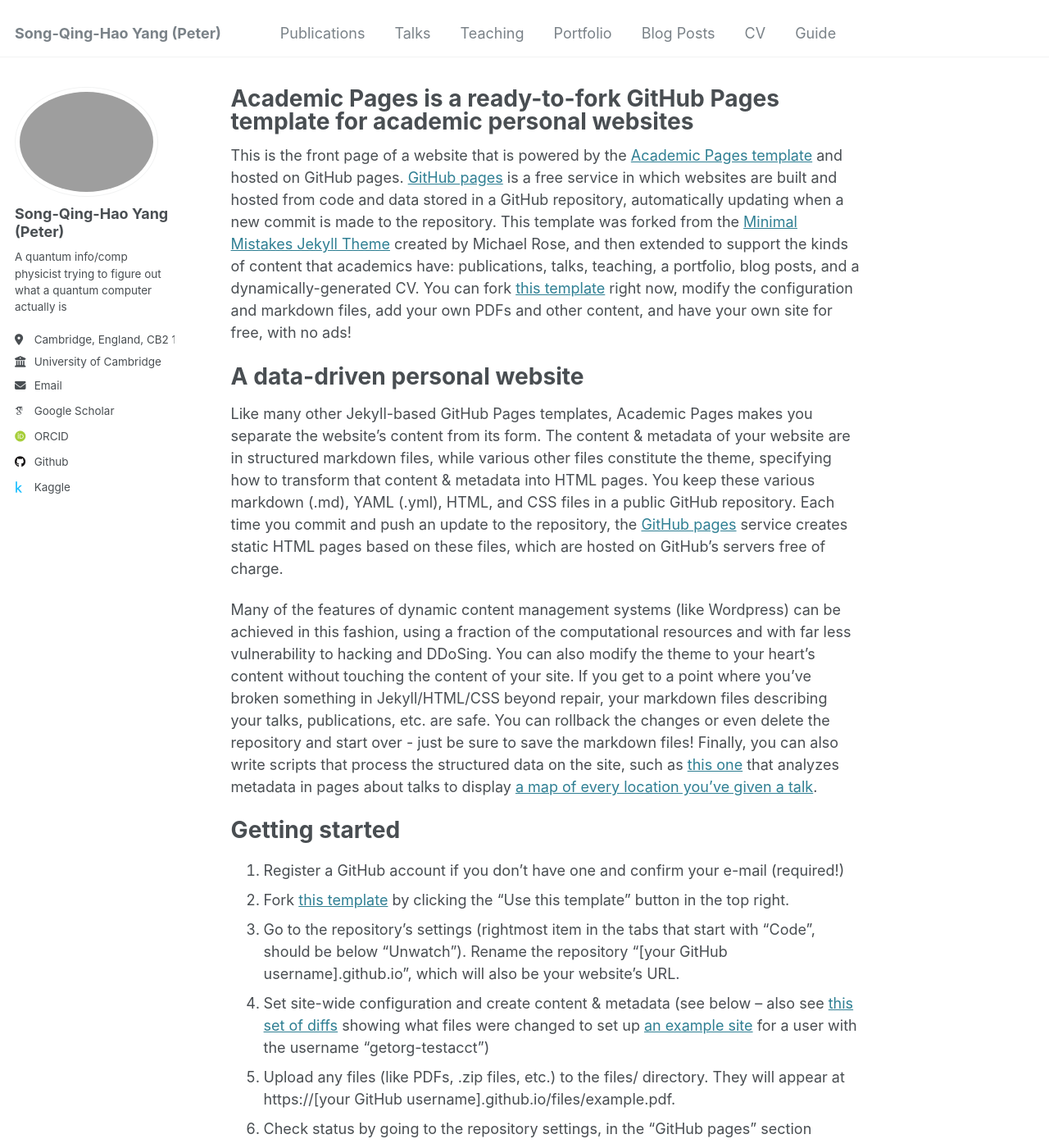
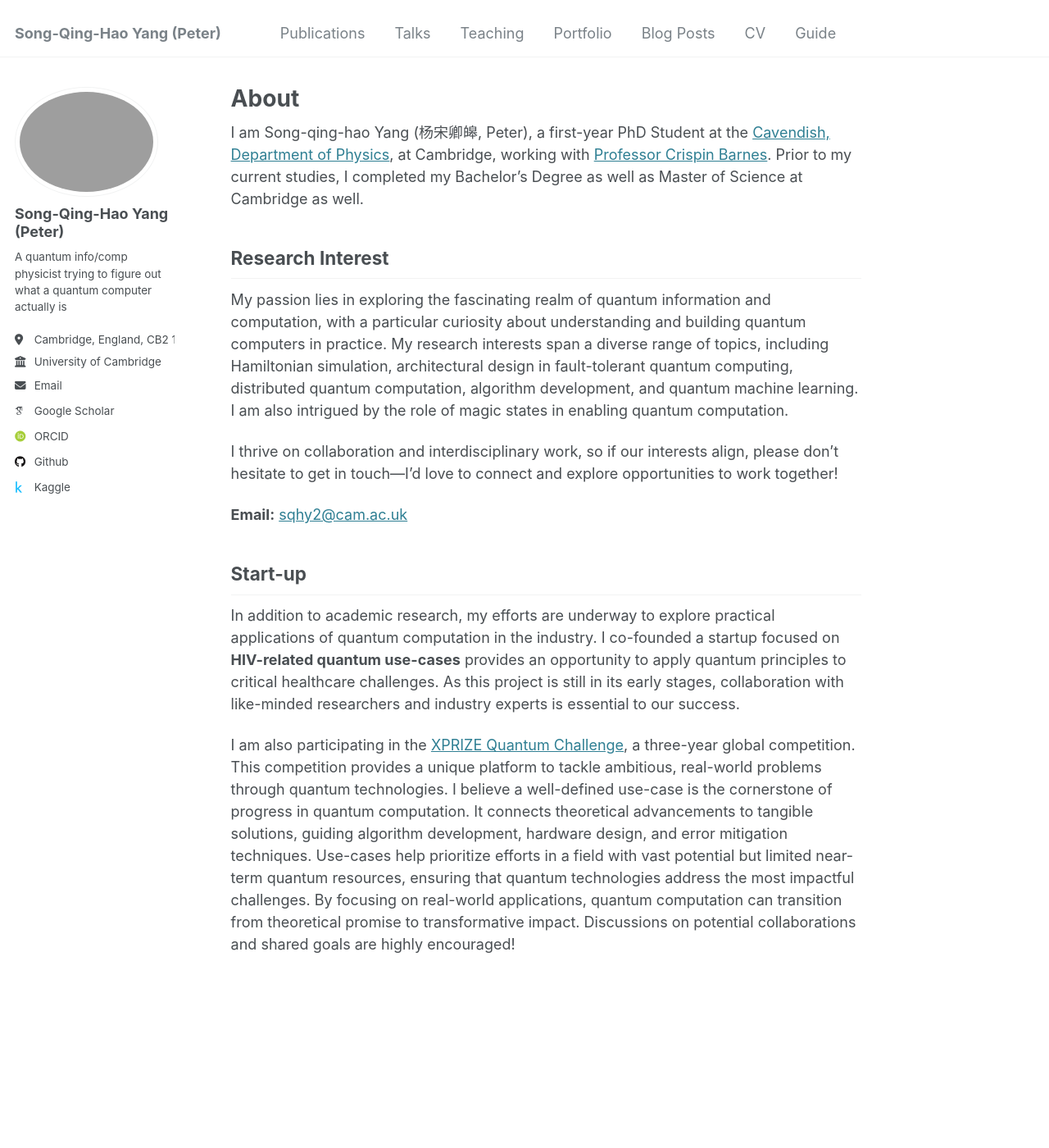
Before and after one commit to SongQingHao-Yang/SongQingHao-Yang.github.io, a Jekyll site: the page built from _pages/about.md, in a window 1280 px wide and 1400 px high. Shown: the whole window at 82% size. Built offline with Jekyll 4.4.1, drawn with Linux system fonts in a browser that asks for light colours; some web fonts are replaced; some of the changed text lies outside the part shown.

Commit message:
Update about.md

```diff
--- a/_pages/about.md
+++ b/_pages/about.md
@@ -1,49 +1,25 @@
 ---
 permalink: /
-title: "Academic Pages is a ready-to-fork GitHub Pages template for academic personal websites"
+title: "About"
 author_profile: true
 redirect_from:
   - /about/
   - /about.html
 ---
 
-This is the front page of a website that is powered by the [Academic Pages template](https://github.com/academicpages/academicpages.github.io) and hosted on GitHub pages. [GitHub pages](https://pages.github.com) is a free service in which websites are built and hosted from code and data stored in a GitHub repository, automatically updating when a new commit is made to the repository. This template was forked from the [Minimal Mistakes Jekyll Theme](https://mmistakes.github.io/minimal-mistakes/) created by Michael Rose, and then extended to support the kinds of content that academics have: publications, talks, teaching, a portfolio, blog posts, and a dynamically-generated CV. You can fork [this template](https://github.com/academicpages/academicpages.github.io) right now, modify the configuration and markdown files, add your own PDFs and other content, and have your own site for free, with no ads!
 
-A data-driven personal website
-======
-Like many other Jekyll-based GitHub Pages templates, Academic Pages makes you separate the website's content from its form. The content & metadata of your website are in structured markdown files, while various other files constitute the theme, specifying how to transform that content & metadata into HTML pages. You keep these various markdown (.md), YAML (.yml), HTML, and CSS files in a public GitHub repository. Each time you commit and push an update to the repository, the [GitHub pages](https://pages.github.com/) service creates static HTML pages based on these files, which are hosted on GitHub's servers free of charge.
+I am Song-qing-hao Yang (杨宋卿皞, Peter), a first-year PhD Student at the [Cavendish, Department of Physics](https://www.phy.cam.ac.uk/), at Cambridge, working with [Professor Crispin Barnes](https://www.phy.cam.ac.uk/directory/barnesc). Prior to my current studies, I completed my Bachelor's Degree as well as Master of Science at Cambridge as well.
 
-Many of the features of dynamic content management systems (like Wordpress) can be achieved in this fashion, using a fraction of the computational resources and with far less vulnerability to hacking and DDoSing. You can also modify the theme to your heart's content without touching the content of your site. If you get to a point where you've broken something in Jekyll/HTML/CSS beyond repair, your markdown files describing your talks, publications, etc. are safe. You can rollback the changes or even delete the repository and start over - just be sure to save the markdown files! Finally, you can also write scripts that process the structured data on the site, such as [this one](https://github.com/academicpages/academicpages.github.io/blob/master/talkmap.ipynb) that analyzes metadata in pages about talks to display [a map of every location you've given a talk](https://academicpages.github.io/talkmap.html).
+## Research Interest
 
-Getting started
-======
-1. Register a GitHub account if you don't have one and confirm your e-mail (required!)
-1. Fork [this template](https://github.com/academicpages/academicpages.github.io) by clicking the "Use this template" button in the top right.
-1. Go to the repository's settings (rightmost item in the tabs that start with "Code", should be below "Unwatch"). Rename the repository "[your GitHub username].github.io", which will also be your website's URL.
-1. Set site-wide configuration and create content & metadata (see below -- also see [this set of diffs](http://archive.is/3TPas) showing what files were changed to set up [an example site](https://getorg-testacct.github.io) for a user with the username "getorg-testacct")
-1. Upload any files (like PDFs, .zip files, etc.) to the files/ directory. They will appear at https://[your GitHub username].github.io/files/example.pdf.
-1. Check status by going to the repository settings, in the "GitHub pages" section
+My passion lies in exploring the fascinating realm of quantum information and computation, with a particular curiosity about understanding and building quantum computers in practice. My research interests span a diverse range of topics, including Hamiltonian simulation, architectural design in fault-tolerant quantum computing, distributed quantum computation, algorithm development, and quantum machine learning. I am also intrigued by the role of magic states in enabling quantum computation.
 
-Site-wide configuration
-------
-The main configuration file for the site is in the base directory in [_config.yml](https://github.com/academicpages/academicpages.github.io/blob/master/_config.yml), which defines the content in the sidebars and other site-wide features. You will need to replace the default variables with ones about yourself and your site's github repository. The configuration file for the top menu is in [_data/navigation.yml](https://github.com/academicpages/academicpages.github.io/blob/master/_data/navigation.yml). For example, if you don't have a portfolio or blog posts, you can remove those items from that navigation.yml file to remove them from the header.
+I thrive on collaboration and interdisciplinary work, so if our interests align, please don’t hesitate to get in touch—I’d love to connect and explore opportunities to work together!
 
-Create content & metadata
-------
-For site content, there is one markdown file for each type of content, which are stored in directories like _publications, _talks, _posts, _teaching, or _pages. For example, each talk is a markdown file in the [_talks directory](https://github.com/academicpages/academicpages.github.io/tree/master/_talks). At the top of each markdown file is structured data in YAML about the talk, which the theme will parse to do lots of cool stuff. The same structured data about a talk is used to generate the list of talks on the [Talks page](https://academicpages.github.io/talks), each [individual page](https://academicpages.github.io/talks/2012-03-01-talk-1) for specific talks, the talks section for the [CV page](https://academicpages.github.io/cv), and the [map of places you've given a talk](https://academicpages.github.io/talkmap.html) (if you run this [python file](https://github.com/academicpages/academicpages.github.io/blob/master/talkmap.py) or [Jupyter notebook](https://github.com/academicpages/academicpages.github.io/blob/master/talkmap.ipynb), which creates the HTML for the map based on the contents of the _talks directory).
+**Email:** [sqhy2@cam.ac.uk](mailto:sqhy2@cam.ac.uk)
 
-**Markdown generator**
+## Start-up
 
-The repository includes [a set of Jupyter notebooks](https://github.com/academicpages/academicpages.github.io/tree/master/markdown_generator
-) that converts a CSV containing structured data about talks or presentations into individual markdown files that will be properly formatted for the Academic Pages template. The sample CSVs in that directory are the ones I used to create my own personal website at stuartgeiger.com. My usual workflow is that I keep a spreadsheet of my publications and talks, then run the code in these notebooks to generate the markdown files, then commit and push them to the GitHub repository.
+In addition to academic research, my efforts are underway to explore practical applications of quantum computation in the industry. I co-founded a startup focused on **HIV-related quantum use-cases** provides an opportunity to apply quantum principles to critical healthcare challenges. As this project is still in its early stages, collaboration with like-minded researchers and industry experts is essential to our success.
 
-How to edit your site's GitHub repository
-------
-Many people use a git client to create files on their local computer and then push them to GitHub's servers. If you are not familiar with git, you can directly edit these configuration and markdown files directly in the github.com interface. Navigate to a file (like [this one](https://github.com/academicpages/academicpages.github.io/blob/master/_talks/2012-03-01-talk-1.md) and click the pencil icon in the top right of the content preview (to the right of the "Raw | Blame | History" buttons). You can delete a file by clicking the trashcan icon to the right of the pencil icon. You can also create new files or upload files by navigating to a directory and clicking the "Create new file" or "Upload files" buttons.
-
-Example: editing a markdown file for a talk
-![Editing a markdown file for a talk](/images/editing-talk.png)
-
-For more info
-------
-More info about configuring Academic Pages can be found in [the guide](https://academicpages.github.io/markdown/), the [growing wiki](https://github.com/academicpages/academicpages.github.io/wiki), and you can always [ask a question on GitHub](https://github.com/academicpages/academicpages.github.io/discussions). The [guides for the Minimal Mistakes theme](https://mmistakes.github.io/minimal-mistakes/docs/configuration/) (which this theme was forked from) might also be helpful.
+I am also participating in the [XPRIZE Quantum Challenge](https://www.xprize.org/prizes/qc-apps), a three-year global competition. This competition provides a unique platform to tackle ambitious, real-world problems through quantum technologies. I believe a well-defined use-case is the cornerstone of progress in quantum computation. It connects theoretical advancements to tangible solutions, guiding algorithm development, hardware design, and error mitigation techniques. Use-cases help prioritize efforts in a field with vast potential but limited near-term quantum resources, ensuring that quantum technologies address the most impactful challenges. By focusing on real-world applications, quantum computation can transition from theoretical promise to transformative impact. Discussions on potential collaborations and shared goals are highly encouraged!
```
